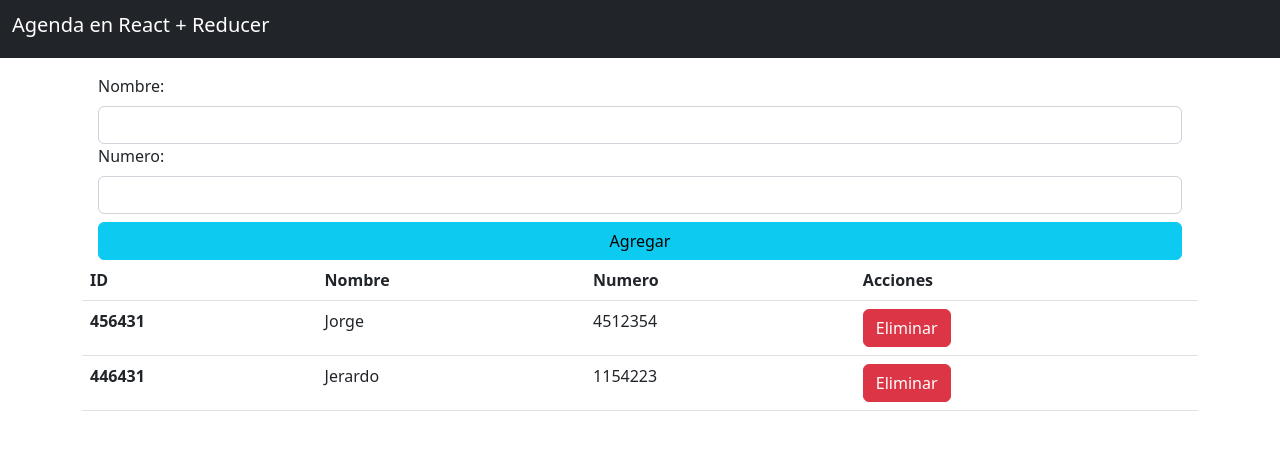
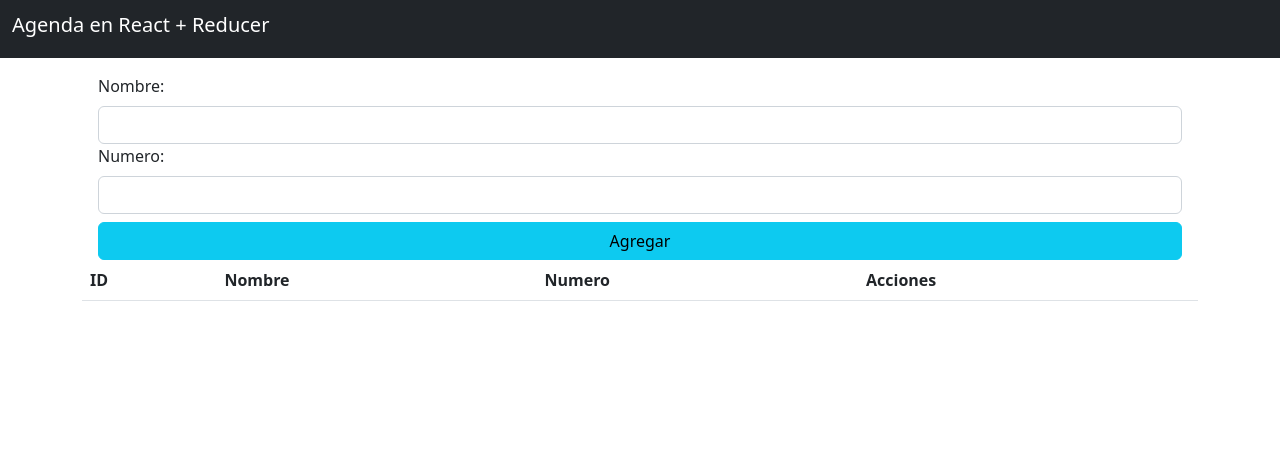
Before and after one commit to iDannyGR/React-course, a React (Create React App) app in the folder 06-reducer/: page / in a window 1280 px wide. Shown: the top 450 px of the page. Built offline with nearby package versions, Linux system fonts and the light colour scheme.

Commit message:
home add localhostrage for persistant info 27/10/22

```diff
--- a/06-reducer/src/components/Contacts.jsx
+++ b/06-reducer/src/components/Contacts.jsx
@@ -1,19 +1,17 @@
-import React, { useReducer } from 'react'
+import React, { useReducer,useEffect } from 'react'
 import { ContactsReducer } from '../reducers/ContactsReducer'
 import FormAdd from './FormAdd'
 import TableContacts from './TableContacts'
-const contacts = [{
-    id: "456431",
-    name: "Jorge",
-    number: '4512354',
-}, {
-    id: "446431",
-    name: "Jerardo",
-    number: '1154223',
-    }];
+const init = () => {
+    const info = localStorage.getItem('contacts');
+    return info ? JSON.parse[info] : [] ;
+};
 
     const Contacts = () => {
-        const [state, dispatch] = useReducer(ContactsReducer, contacts);
+        const [state, dispatch] = useReducer(ContactsReducer, [], init)
+        useEffect(() => {
+            localStorage.setItem('contacts', JSON.stringify(state))
+        }, [state])
 
       return (
       <div className='container mt-3'>
```
